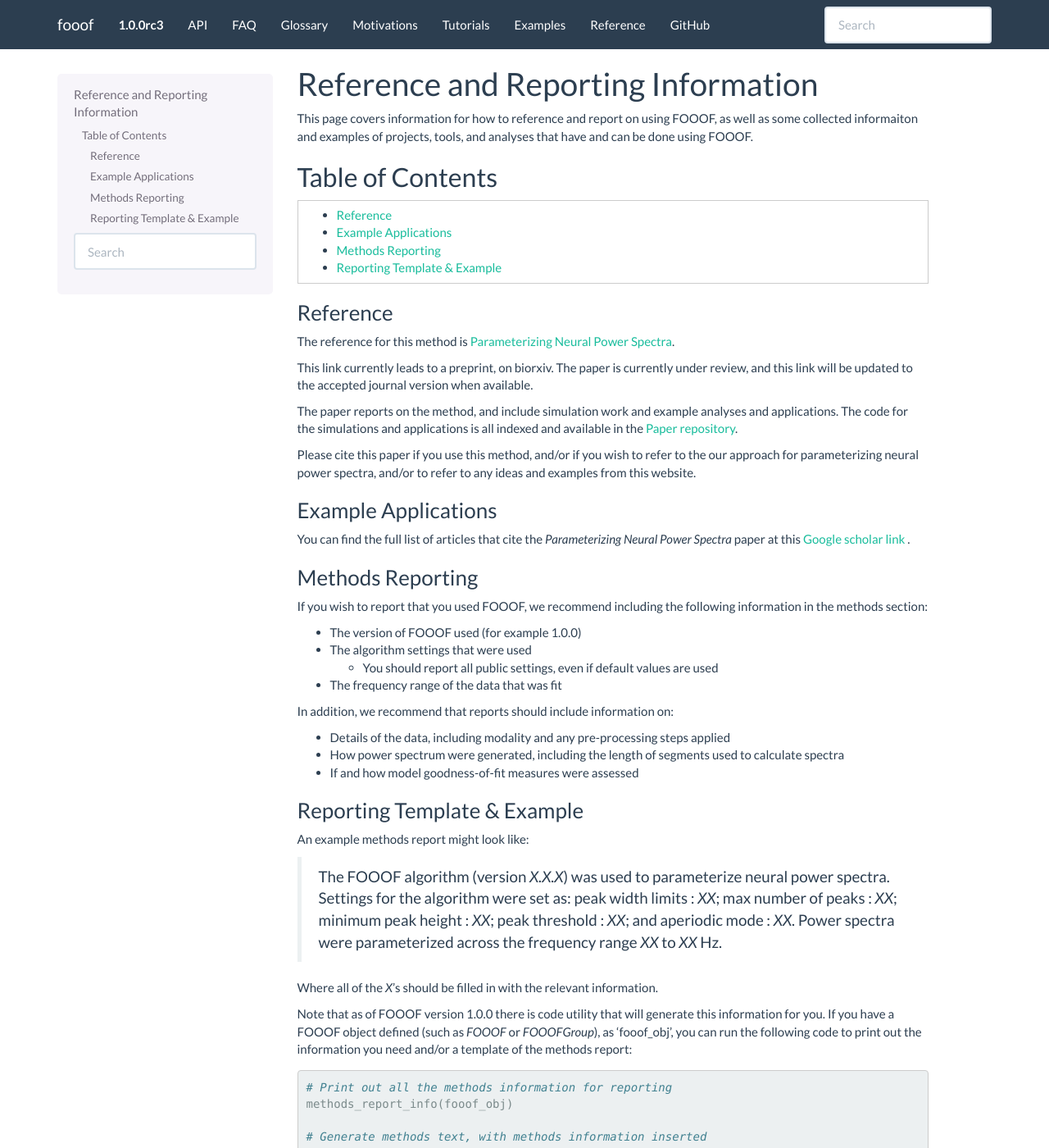
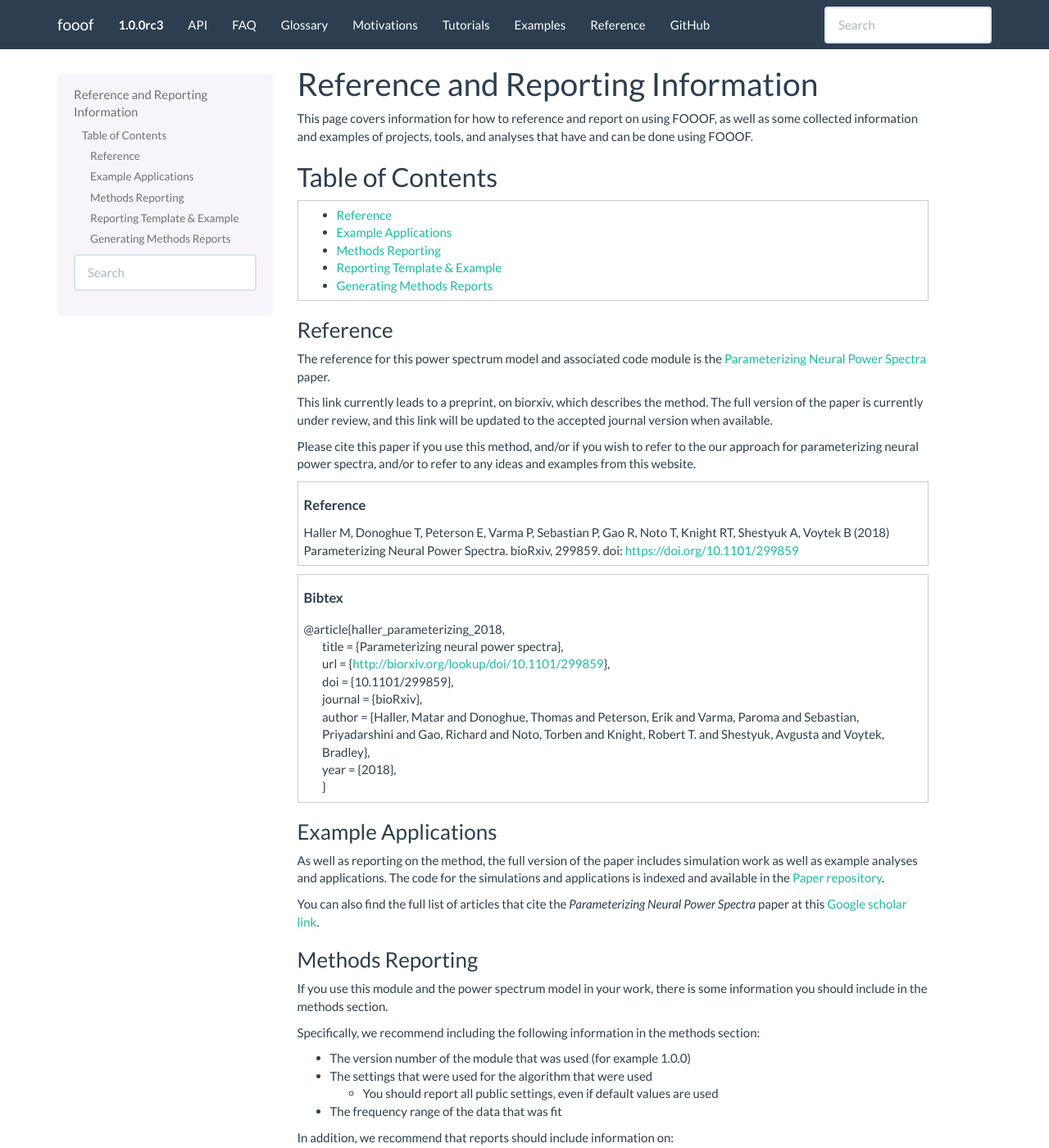
Before and after one commit to fooof-tools/fooof, a Sphinx documentation site: the page built from doc/reference.rst, in a window 1280 px wide and 1400 px high. Shown: the whole window at 82% size. Built offline with Sphinx 7.4.7, drawn with Linux system fonts in a browser that asks for light colours; pages that are not in the unit, such as notebooks, are missing from menus; some of the changed text lies outside the part shown.

Commit message:
update reference page

```diff
--- a/doc/reference.rst
+++ b/doc/reference.rst
@@ -2,7 +2,7 @@
 ===================================
 
 This page covers information for how to reference and report on using FOOOF, as well as some collected
-informaiton and examples of projects, tools, and analyses that have and can be done using FOOOF.
+information and examples of projects, tools, and analyses that have and can be done using FOOOF.
 
 Table of Contents
 -----------------
@@ -13,63 +13,98 @@
 Reference
 ~~~~~~~~~
 
-The reference for this method is
-`Parameterizing Neural Power Spectra <https://doi.org/10.1101/299859>`_.
+The reference for this power spectrum model and associated code module is the
+`Parameterizing Neural Power Spectra <https://doi.org/10.1101/299859>`_
+paper.
 
-This link currently leads to a preprint, on biorxiv. The paper is currently under review,
-and this link will be updated to the accepted journal version when available.
-
-The paper reports on the method, and include simulation work and example analyses and applications.
-The code for the simulations and applications is all indexed and available in the
-`Paper repository <https://github.com/fooof-tools/Paper>`_.
+This link currently leads to a preprint, on biorxiv, which describes the method. The full version of the paper is currently under review, and this link will be updated to the accepted journal version when available.
 
 Please cite this paper if you use this method, and/or if you wish to refer to the our approach for parameterizing neural power spectra, and/or to refer to any ideas and examples from this website.
+
+.. topic:: Reference
+
+    Haller M, Donoghue T, Peterson E, Varma P, Sebastian P, Gao R, Noto T, Knight RT, Shestyuk A,
+    Voytek B (2018) Parameterizing Neural Power Spectra. bioRxiv, 299859.
+    doi: https://doi.org/10.1101/299859
+
+.. topic:: Bibtex
+
+    | @article{haller_parameterizing_2018,
+    |          title = {Parameterizing neural power spectra},
+    |          url = {http://biorxiv.org/lookup/doi/10.1101/299859},
+    |          doi = {10.1101/299859},
+    |          journal = {bioRxiv},
+    |          author = {Haller, Matar and Donoghue, Thomas and Peterson, Erik and Varma, Paroma and Sebastian, Priyadarshini and Gao, Richard and Noto, Torben and Knight, Robert T. and Shestyuk, Avgusta and Voytek, Bradley},
+    |          year = {2018},
+    |          }
+
 
 Example Applications
 ~~~~~~~~~~~~~~~~~~~~
 
-You can find the full list of articles that cite the `Parameterizing Neural Power Spectra` paper at this
-`Google scholar link <https://scholar.google.com/scholar?oi=bibs&hl=en&cites=1591416229268020768,15214833138798132105,12543969463602123647>`_
-.
+As well as reporting on the method, the full version of the paper includes simulation work as well as example analyses and applications.
+The code for the simulations and applications is indexed and available in the
+`Paper repository <https://github.com/fooof-tools/Paper>`_.
+
+You can also find the full list of articles that cite the `Parameterizing Neural Power Spectra` paper at this
+`Google scholar link <https://scholar.google.com/scholar?oi=bibs&hl=en&cites=1591416229268020768,15214833138798132105,12543969463602123647>`_.
 
 Methods Reporting
 ~~~~~~~~~~~~~~~~~
 
-If you wish to report that you used FOOOF, we recommend including the following information in the methods section:
+If you use this module and the power spectrum model in your work, there is some information you should include in the methods section.
 
-- The version of FOOOF used (for example 1.0.0)
-- The algorithm settings that were used
+Specifically, we recommend including the following information in the methods section:
+
+- The version number of the module that was used (for example 1.0.0)
+- The settings that were used for the algorithm that were used
 
   - You should report all public settings, even if default values are used
 - The frequency range of the data that was fit
 
 In addition, we recommend that reports should include information on:
 
-- Details of the data, including modality and any pre-processing steps applied
+- Details of the data, including modality and any preprocessing steps applied
 - How power spectrum were generated, including the length of segments used to calculate spectra
 - If and how model goodness-of-fit measures were assessed
 
 Reporting Template & Example
 ~~~~~~~~~~~~~~~~~~~~~~~~~~~~
 
-An example methods report might look like:
+To assist in reporting on using FOOOF, we have some templates and examples of methods reports, and some utilities to access the required information from the code.
+
+The following box is an example of what a methods report might look like (where all of the *X*'s should be filled in with the relevant information).
+
+.. topic:: Methods Report Template
 
     The FOOOF algorithm (version *X.X.X*) was used to parameterize neural power spectra. Settings for the
     algorithm were set as: peak width limits : *XX*; max number of peaks : *XX*; minimum peak height : *XX*;
     peak threshold : *XX*; and aperiodic mode : *XX*. Power spectra were parameterized across
     the frequency range *XX* to *XX* Hz.
 
-Where all of the *X*'s should be filled in with the relevant information.
+Generating Methods Reports
+~~~~~~~~~~~~~~~~~~~~~~~~~~
 
-Note that as of FOOOF version 1.0.0 there is code utility that will generate this information for you.
-If you have a FOOOF object defined (such as `FOOOF` or `FOOOFGroup`), as 'fooof_obj', you
-can run the following code to print out the information you need and/or a template of the
-methods report:
+As of FOOOF version 1.0.0 there are code utilities to extract all required information for reporting, and for generating methods reports.
+
+These utilities require a defined FOOOF object, such as `FOOOF` or `FOOOFGroup`, assumed to be called 'fooof_obj' in the following examples. This object will be used to extract all the relevant settings and any available meta-data for reporting.
+
+The :func:`~fooof.utils.reports.methods_report_info` function can be used to print out the information you need for reporting:
 
 .. code-block:: python
+
+    # Import the utility to print out information for reporting
+    from fooof.utils.reports import methods_report_info
 
     # Print out all the methods information for reporting
     methods_report_info(fooof_obj)
 
+The :func:`~fooof.utils.reports.methods_report_text` function can be used to print out an auto-generated methods report, like the one demonstrated above, with all available information filled:
+
+.. code-block:: python
+
+    # Import the utility to print out information for reporting
+    from fooof.utils.reports import methods_report_text
+
     # Generate methods text, with methods information inserted
     methods_report_text(fooof_obj)
```
